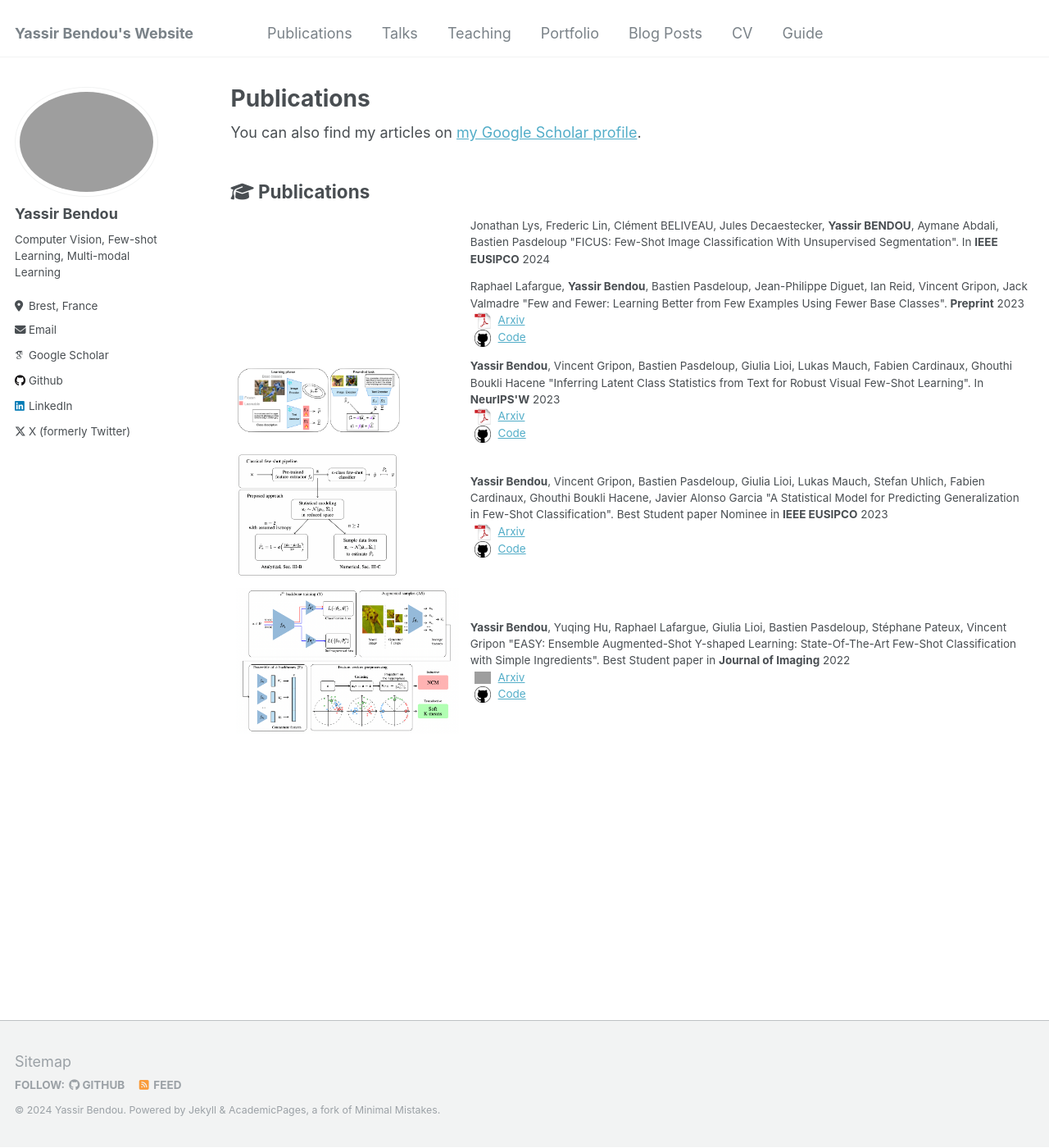
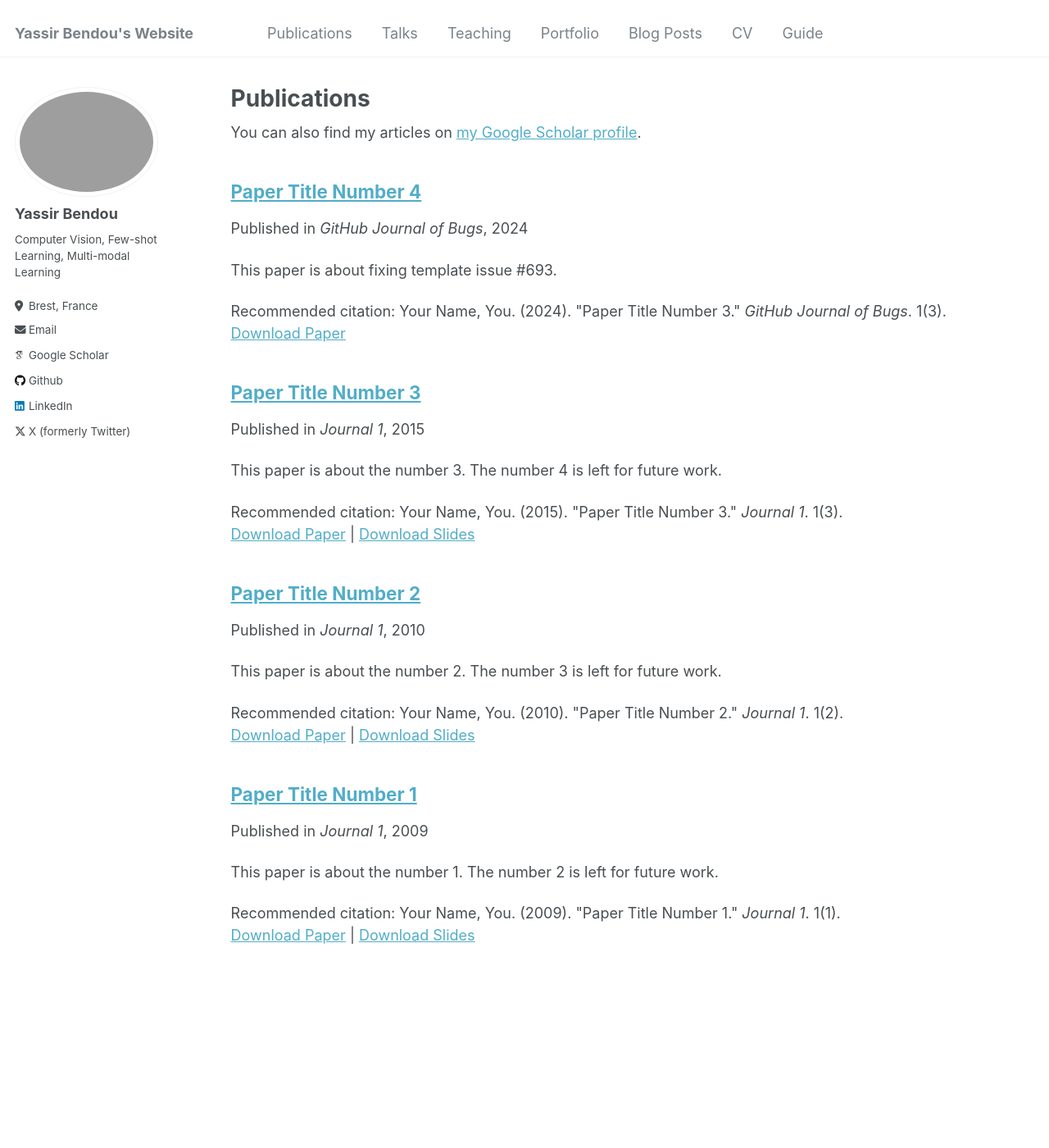
Before and after one commit to ybendou/ybendou.github.io, a Jekyll site: the page built from _pages/publications.md, in a window 1280 px wide and 1400 px high. Shown: the whole window at 82% size. Built offline with Jekyll 4.4.1, drawn with Linux system fonts in a browser that asks for light colours; some web fonts are replaced; grey boxes are pictures that could not be loaded.

Commit message:
Update publications.md

```diff
--- a/_pages/publications.md
+++ b/_pages/publications.md
@@ -5,74 +5,12 @@ permalink: /publications/
 author_profile: true
 ---
 
-<div class="wordwrap">You can also find my articles on <a href="https://scholar.google.fr/citations?user=Hfzg6rcAAAAJ&hl=en">my Google Scholar profile</a>.</div>
+{% if site.author.googlescholar %}
+  <div class="wordwrap">You can also find my articles on <a href="{{site.author.googlescholar}}">my Google Scholar profile</a>.</div>
+{% endif %}
 
-## <i class="fa fa-graduation-cap" aria-hidden="true"></i> Publications ##
+{% include base_path %}
 
-<table style="border: none; border-collapse: collapse;" border="0">
-
-<tr style="border-collapse: separate; border-spacing:30em;">
-  <td style="border-collapse: collapse; border: none;">
-  </td>
-  <td style="border-collapse: collapse; border: none;">
-    Jonathan Lys, Frederic Lin, Clément BELIVEAU, Jules Decaestecker, <b>Yassir BENDOU</b>, Aymane Abdali, Bastien Pasdeloup "FICUS: Few-Shot Image Classification With Unsupervised Segmentation".
-    In <b>IEEE EUSIPCO</b> 2024<br>
-  </td>
-</tr>
-
-<tr style="border-collapse: separate; border-spacing:30em;">
-  <td style="border-collapse: collapse; border: none;">
-  </td>
-  <td style="border-collapse: collapse; border: none;">
-    Raphael Lafargue, <b>Yassir Bendou</b>, Bastien Pasdeloup, Jean-Philippe Diguet, Ian Reid, Vincent Gripon, Jack Valmadre "Few and Fewer: Learning Better from Few Examples Using Fewer Base Classes".
-    <b>Preprint</b> 2023<br>
-    <img src="https://raw.githubusercontent.com/ybendou/ybendou.github.io/master/images/pdf_icon.png" width="20" height="20" hspace="5">
-    <span><a href="https://arxiv.org/abs/2401.15834">Arxiv</a></span><br>
-    <img src="https://raw.githubusercontent.com/ybendou/ybendou.github.io/master/images/github_icon.png" width="20" height="20" hspace="5">
-    <span><a href="https://github.com/RafLaf/Few-and-Fewer">Code</a></span>
-  </td>
-</tr>
-
-<tr style="border-collapse: separate; border-spacing:30em;">
-  <td style="border-collapse: collapse; border: none;">
-    <img src="https://raw.githubusercontent.com/ybendou/ybendou.github.io/master/images/covCLIP_figure.png" width="200" height="120" />
-  </td>
-  <td style="border-collapse: collapse; border: none;">
-    <b>Yassir Bendou</b>, Vincent Gripon, Bastien Pasdeloup, Giulia Lioi, Lukas Mauch, Fabien Cardinaux, Ghouthi Boukli Hacene "Inferring Latent Class Statistics from Text for Robust Visual Few-Shot Learning".
-    In <b>NeurIPS'W</b> 2023<br>
-    <img src="https://raw.githubusercontent.com/ybendou/ybendou.github.io/master/images/pdf_icon.png" width="20" height="20" hspace="5">
-    <span><a href="https://arxiv.org/abs/2311.14544">Arxiv</a></span><br>
-    <img src="https://raw.githubusercontent.com/ybendou/ybendou.github.io/master/images/github_icon.png" width="20" height="20" hspace="5">
-    <span><a href="https://github.com/ybendou/CovCLIP">Code</a></span>
-  </td>
-</tr>
-
-<tr style="border-collapse: separate; border-spacing:30em;">
-  <td style="border-collapse: collapse; border: none;">
-    <img src="https://raw.githubusercontent.com/ybendou/ybendou.github.io/master/images/Eusipco_2023.png" width="200" height="150" />
-  </td>
-  <td style="border-collapse: collapse; border: none;">
-    <b>Yassir Bendou</b>, Vincent Gripon, Bastien Pasdeloup, Giulia Lioi, Lukas Mauch, Stefan Uhlich, Fabien Cardinaux, Ghouthi Boukli Hacene, Javier Alonso Garcia "A Statistical Model for Predicting Generalization in Few-Shot Classification".
-    Best Student paper Nominee in <b>IEEE EUSIPCO</b> 2023<br>
-    <img src="https://raw.githubusercontent.com/ybendou/ybendou.github.io/master/images/pdf_icon.png" width="20" height="20" hspace="5">
-    <span><a href="https://arxiv.org/abs/2212.06461">Arxiv</a></span><br>
-    <img src="https://raw.githubusercontent.com/ybendou/ybendou.github.io/master/images/github_icon.png" width="20" height="20" hspace="5">
-    <span><a href="https://github.com/ybendou/fs-generalization">Code</a></span>
-  </td>
-</tr>
-
-<tr style="border-collapse: separate; border-spacing:30em;">
-  <td style="border-collapse: collapse; border: none;">
-    <img src="https://raw.githubusercontent.com/ybendou/ybendou.github.io/master/images/EASY.png" width="800" height="150" />
-  </td>
-  <td style="border-collapse: collapse; border: none;">
-   <b>Yassir Bendou</b>, Yuqing Hu, Raphael Lafargue, Giulia Lioi, Bastien Pasdeloup, Stéphane Pateux, Vincent Gripon "EASY: Ensemble Augmented-Shot Y-shaped Learning: State-Of-The-Art Few-Shot Classification with Simple Ingredients".
-    Best Student paper in <b>Journal of Imaging</b> 2022<br>
-    <img src="https://raw.githubusercontent.com/ybendou/ybendou.github.io/master/images/EASY_2022.png" width="20" height="20" hspace="5">
-    <span><a href="https://arxiv.org/abs/2201.09699">Arxiv</a></span><br>
-    <img src="https://raw.githubusercontent.com/ybendou/ybendou.github.io/master/images/github_icon.png" width="20" height="20" hspace="5">
-    <span><a href="https://github.com/ybendou/easy">Code</a></span>
-  </td>
-</tr>
-
-</table>
+{% for post in site.publications reversed %}
+  {% include archive-single.html %}
+{% endfor %}
```
